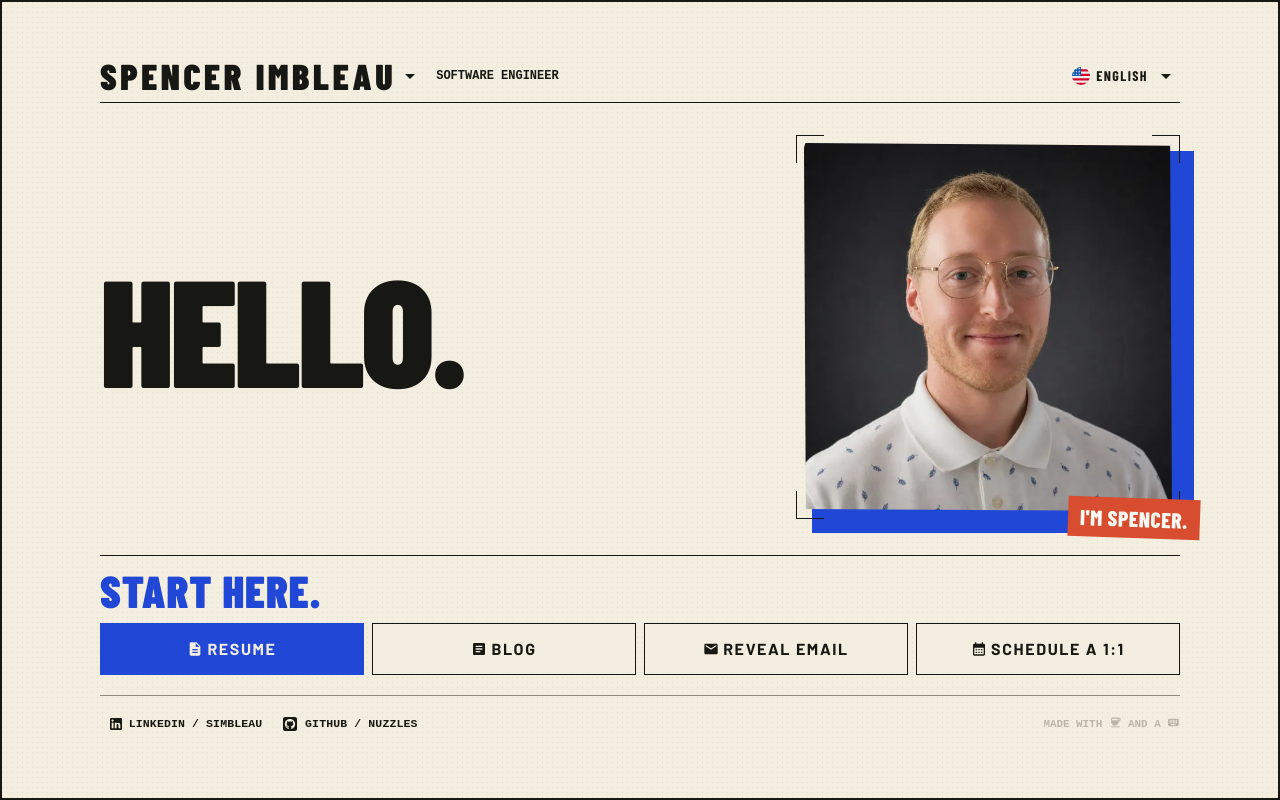
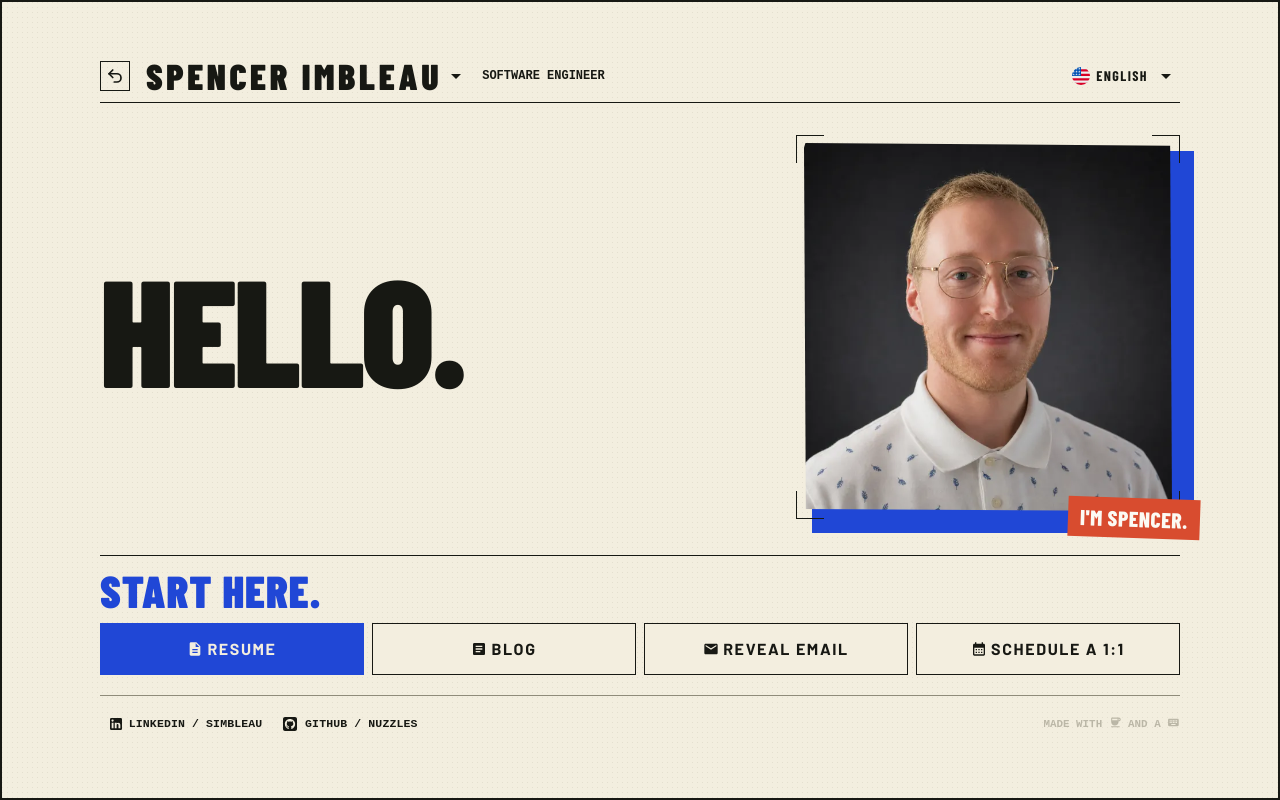
Before and after one commit to nuzzles/homepage, a React (Vite) app: page /spencer in a window 1280 px wide. Built offline with nearby package versions, Linux system fonts and the light colour scheme.

Commit message:
feat: add profile selector return button

```diff
--- a/package.json
+++ b/package.json
@@ -31,6 +31,7 @@
         "@mui/icons-material": "^9.4.0",
         "@mui/material": "^9.4.0",
         "i18next": "^26.4.2",
+        "lucide-react": "^1.41.0",
         "react": "^19.2.8",
         "react-dom": "^19.2.8",
         "react-helmet-async": "^3.0.0",
--- a/src/i18n/locales/en.json
+++ b/src/i18n/locales/en.json
@@ -27,6 +27,7 @@
         "revealEmail": "reveal email",
         "copied": "copied!",
         "copy": "copy",
+        "backToSelector": "back to profile selector",
         "resume": "resume",
         "blog": "blog",
         "scheduleOneOnOne": "Schedule a 1:1",
--- a/src/i18n/locales/fa.json
+++ b/src/i18n/locales/fa.json
@@ -27,6 +27,7 @@
         "revealEmail": "نمایش ایمیل",
         "copied": "کپی شد!",
         "copy": "کپی",
+        "backToSelector": "بازگشت به انتخاب پروفایل",
         "resume": "رزومه",
         "blog": "وبلاگ",
         "scheduleOneOnOne": "رزرو جلسه",
--- a/src/i18n/locales/fr.json
+++ b/src/i18n/locales/fr.json
@@ -27,6 +27,7 @@
         "revealEmail": "afficher le courriel",
         "copied": "copié !",
         "copy": "copier",
+        "backToSelector": "retour au choix du profil",
         "resume": "curriculum vitæ",
         "blog": "blog",
         "scheduleOneOnOne": "Planifier un entretien",
--- a/src/pages/HomePage.tsx
+++ b/src/pages/HomePage.tsx
@@ -9,6 +9,7 @@ import Description from "@mui/icons-material/Description"
 import Email from "@mui/icons-material/Email"
 import Keyboard from "@mui/icons-material/Keyboard"
 import LinkedIn from "@mui/icons-material/LinkedIn"
+import { Undo2 } from "lucide-react"
 import { Helmet } from "react-helmet-async"
 import { useTranslation } from "react-i18next"
 import { FontAwesomeIcon } from "@fortawesome/react-fontawesome"
@@ -21,6 +22,7 @@ import { useLanguage } from "@/hooks/useLanguage"
 import { useProfile } from "@/hooks/useProfile"
 import {
     getProfileBlogPath,
+    getSelectorUrl,
     getProfileSwitchUrl,
     isLocalProfileHostname,
     isProfileId,
@@ -103,6 +105,11 @@ export const HomePage = () => {
     )
     const profileBaseUrl = profile.canonicalUrl
     const canonicalUrl = `${profileBaseUrl}${routePrefix}/`
+    const selectorPath = routePrefix ? `${routePrefix}/` : "/"
+    const selectorHref =
+        isLocalProfile && configuredSite === "local"
+            ? localizedPath("/")
+            : (getSelectorUrl(window.location.href, selectorPath) ?? `https://imbleau.com${selectorPath}`)
     const meta = (key: string) => t(`${profile.metaKey}.${key}`)
 
     const hrefForProfile = (nextProfile: ProfileId) => {
@@ -155,6 +162,27 @@ export const HomePage = () => {
                         borderBottom: `1px solid ${theme.palette.text.primary}`,
                     })}
                 >
+                    <Tooltip title={t("home.backToSelector")}>
+                        <IconButton
+                            component="a"
+                            href={selectorHref}
+                            aria-label={t("home.backToSelector")}
+                            size="small"
+                            sx={(theme) => ({
+                                flexShrink: 0,
+                                border: `1px solid ${theme.palette.text.primary}`,
+                                borderRadius: 0,
+                                color: theme.palette.text.primary,
+                                "&:hover": {
+                                    color: theme.palette.primary.main,
+                                    backgroundColor: theme.palette.background.sidebar,
+                                },
+                                "[dir='rtl'] & svg": { transform: "scaleX(-1)" },
+                            })}
+                        >
+                            <Undo2 aria-hidden="true" size={18} strokeWidth={2.25} />
+                        </IconButton>
+                    </Tooltip>
                     <ProfileSwitcher
                         value={profileId}
                         label={t("profileSwitcher.label")}
--- a/src/profiles.ts
+++ b/src/profiles.ts
@@ -62,6 +62,11 @@ export const PROFILE_CARD_IMAGE_SIZES = "(max-width: 599px) calc((100vw - 28px)
 export const PROFILE_HERO_IMAGE_SIZES =
     "(max-width: 419px) calc(100vw - 20px), (max-width: 659px) calc(100vw - 40px), (max-width: 899px) 620px, 390px"
 
+const SELECTOR_HOSTNAMES: Record<DeploymentEnvironment, string> = {
+    dev: "dev.imbleau.com",
+    stg: "stg.imbleau.com",
+    prod: "imbleau.com",
+}
 const SELECTOR_HOSTNAME = /^(?:(dev|stg)\.)?imbleau\.com$/i
 
 export function isProfileId(value: unknown): value is ProfileId {
@@ -136,6 +141,18 @@ export function getProfileSwitchUrl(currentHref: string, profile: ProfileId): st
     return nextUrl.toString()
 }
 
+export function getSelectorUrl(currentHref: string, pathname: string): string | null {
+    const nextUrl = new URL(currentHref)
+    const profileMatch = getProfileHostMatch(nextUrl.hostname)
+    if (!profileMatch) return null
+
+    nextUrl.hostname = SELECTOR_HOSTNAMES[profileMatch.environment]
+    nextUrl.pathname = pathname
+    nextUrl.search = ""
+    nextUrl.hash = ""
+    return nextUrl.toString()
+}
+
 export function getCanonicalProfileUrl(profile: ProfileId): string {
     return `https://${PROFILE_CONFIG[profile].hostnames.prod}`
 }
```
Also changed, not shown: 2 other files (tests, documents, lock files or other folders).
